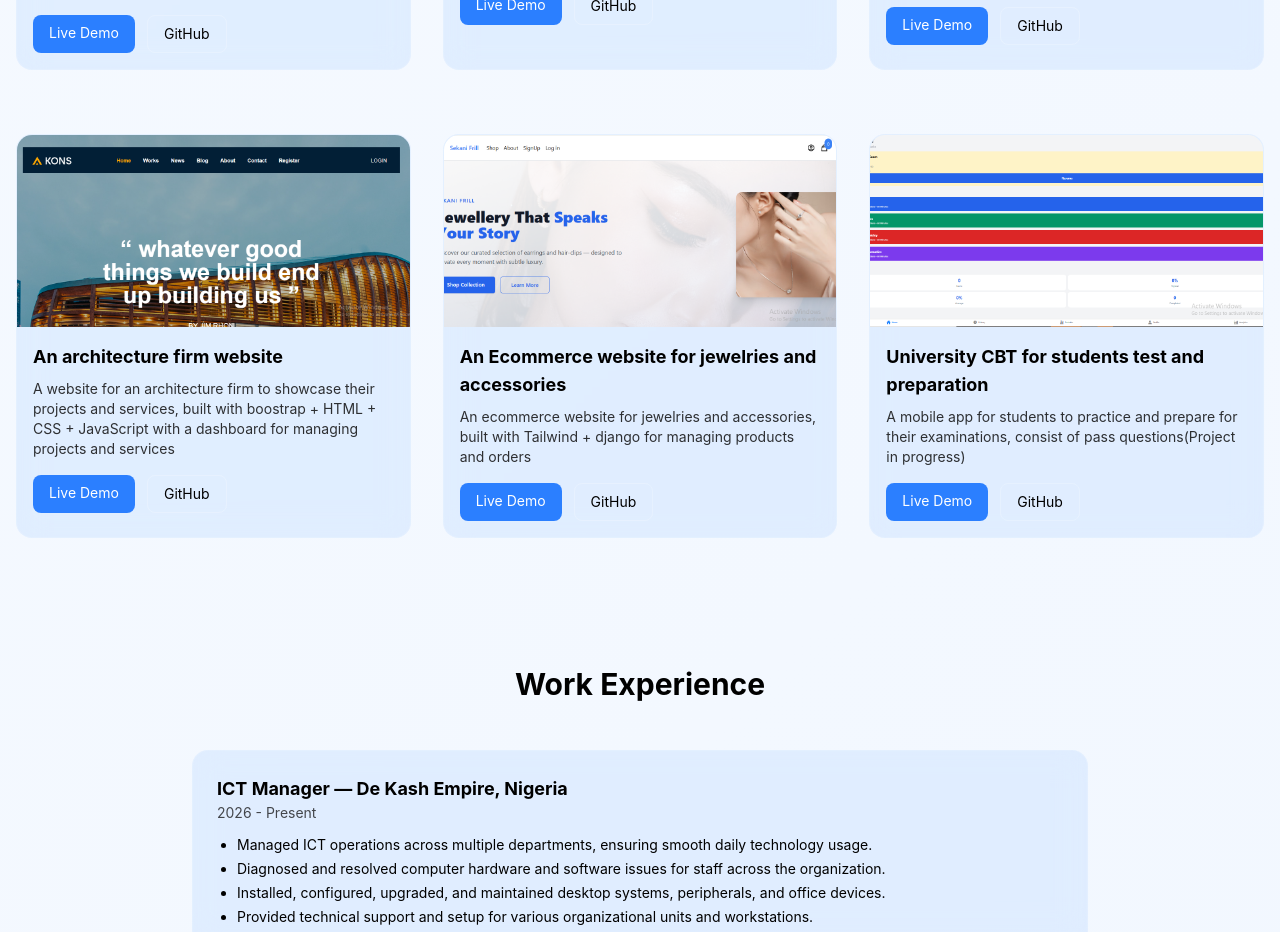
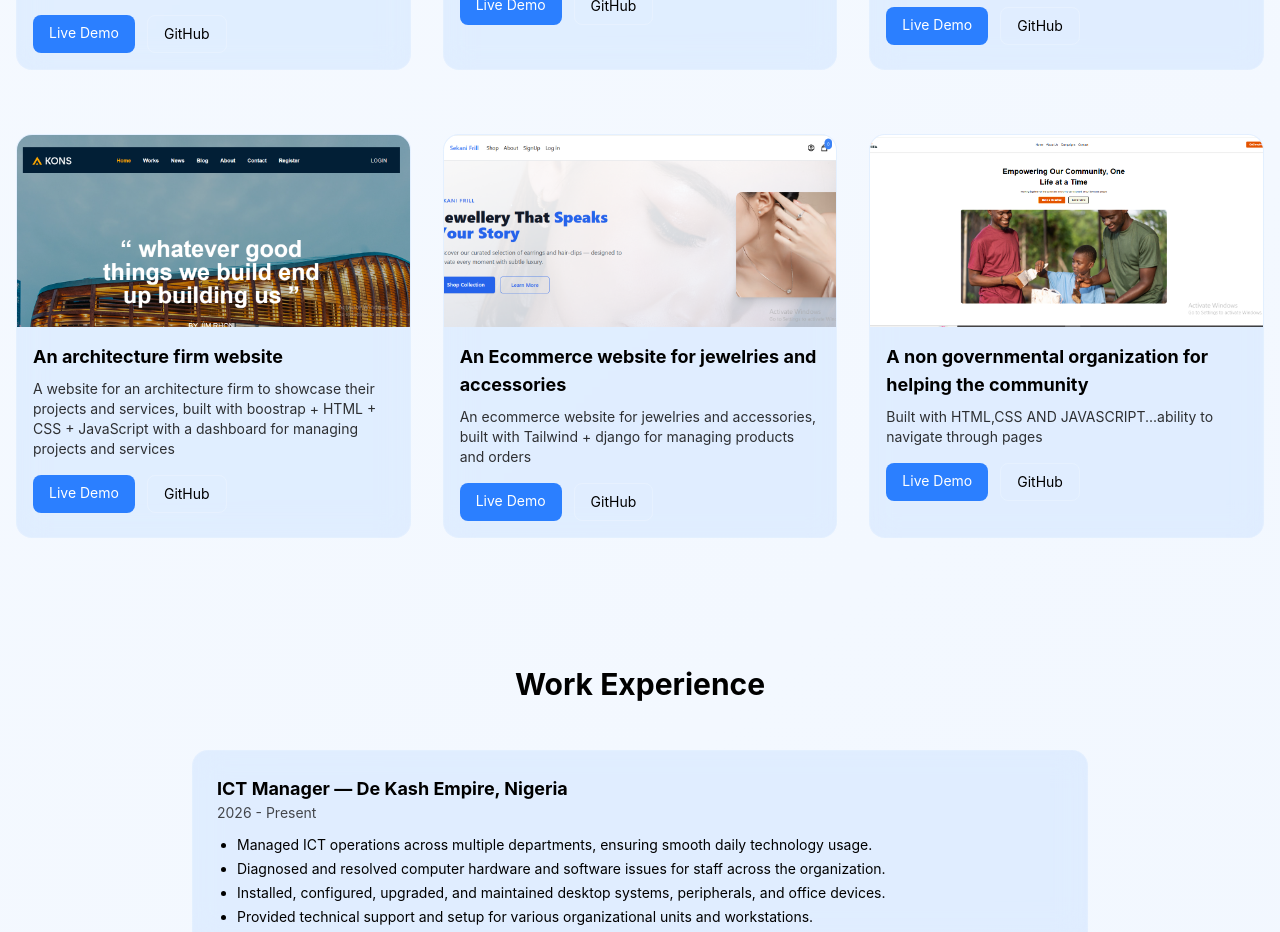
Before and after one commit to chibuikem-emmanuel/Chibuikem-Emmanuel-Tech, a React (Vite) app: page / in a window 1280 px wide. Shown: the part 3340-4272 px from the top of the page. Built offline with nearby package versions, Linux system fonts and the light colour scheme.

Commit message:
added a project

```diff
--- a/src/sections/Projects.jsx
+++ b/src/sections/Projects.jsx
@@ -12,6 +12,7 @@ import cbt from "../assets/projects/cbt.PNG";
 import arch from "../assets/projects/kon.PNG";
 import ecomht from "../assets/projects/ecomht.PNG";
 import seka from "../assets/projects/seka.PNG";
+import ibea from "../assets/projects/ibea--.PNG";
 
 const projects = [
   {
@@ -71,11 +72,11 @@ const projects = [
     github: "https://github.com/chibuikem-emmanuel/Ecommerce-website-with-django-and-tailwind",
   },
   {
-    title: "University CBT for students test and preparation",
-    desc: "A mobile app for students to practice and prepare for their examinations, consist of pass questions(Project in progress)",
-    image: cbt,
-    live: "https://your-admin-dashboard.com",
-    github: "https://github.com/yourusername/admin-dashboard",
+    title: "A non governmental organization for helping the community",
+    desc: "Built with HTML,CSS AND JAVASCRIPT...ability to navigate through pages",
+    image: ibea,
+    live: "https://ibeayifa.vercel.app/",
+    github: "https://github.com/chibuikem-emmanuel/ibeayifa",
   },
 ];
 
```
Also changed, not shown: src/assets/projects/ibea--.PNG (added).
